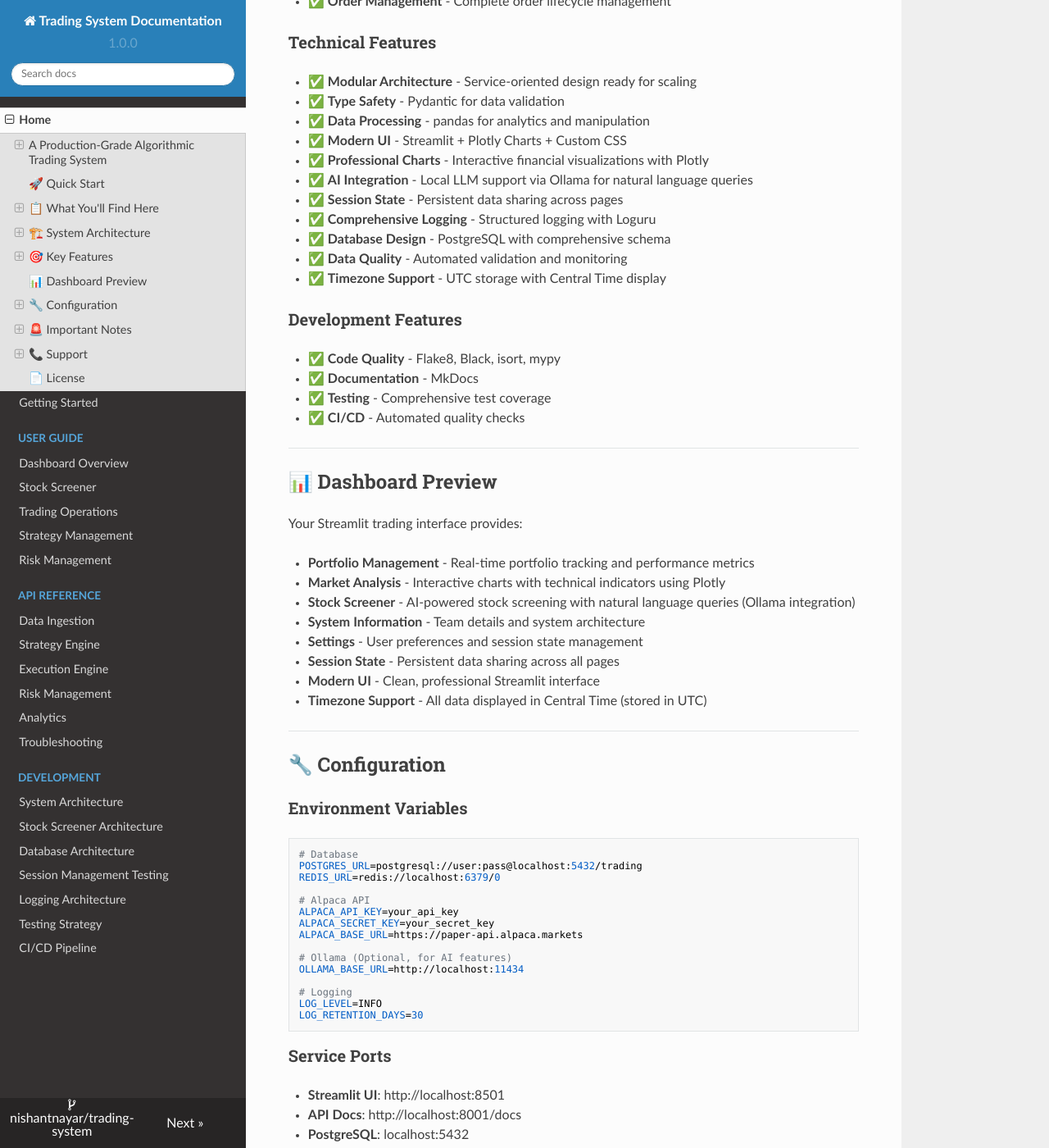
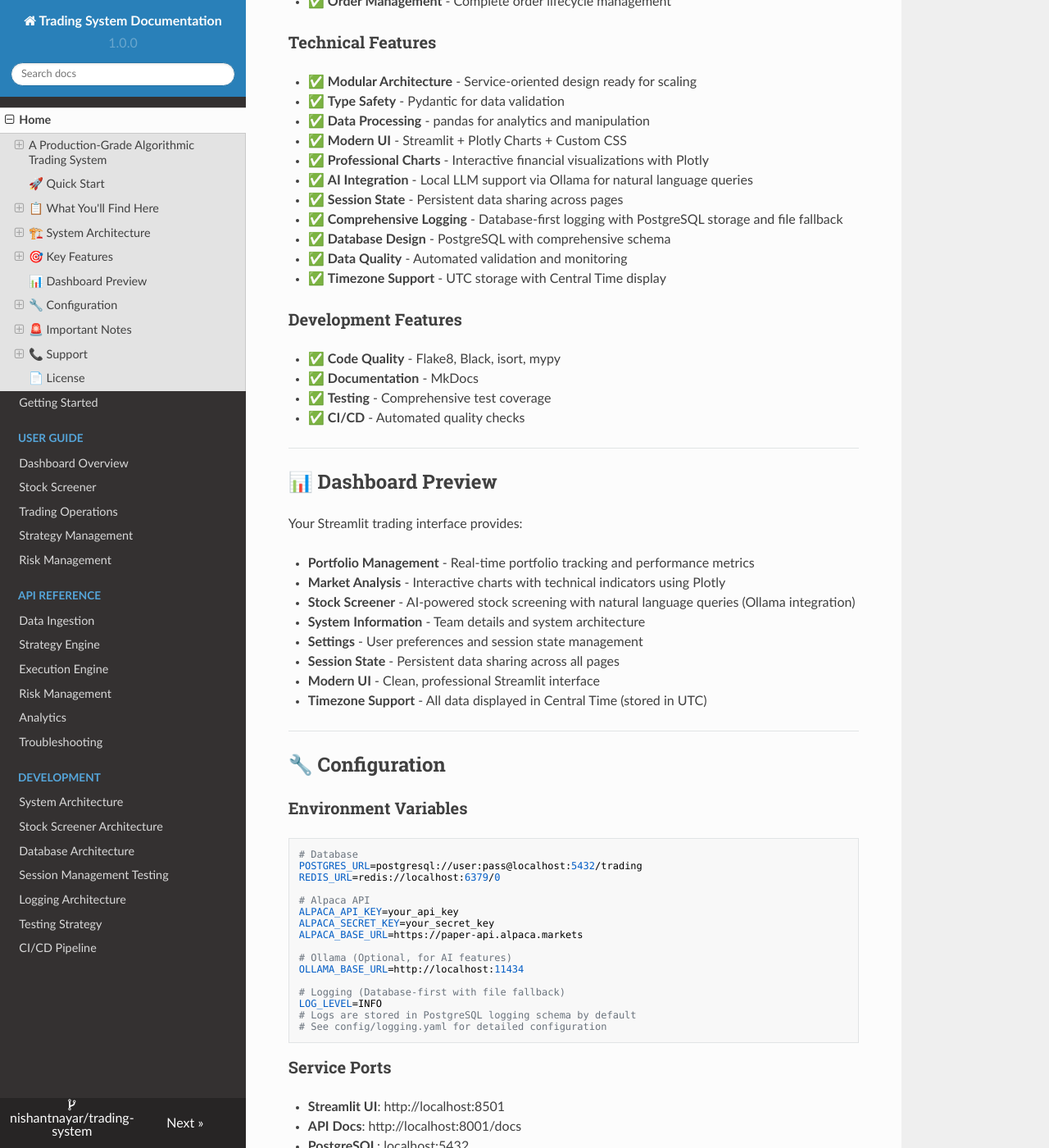
Before and after one commit to nishantnayar/Trading-System, an MkDocs documentation site: the page built from docs/index.md, in a window 1280 px wide and 1400 px high, scrolled down 2647 px. Shown: the whole window at 82% size. Built offline with MkDocs 1.6.1, drawn with Linux system fonts in a browser that asks for light colours; nearby versions of some CDN libraries.

Commit message:
updated doumentation

````diff
--- a/docs/index.md
+++ b/docs/index.md
@@ -137,7 +137,7 @@ graph TB
 - ✅ **Professional Charts** - Interactive financial visualizations with Plotly
 - ✅ **AI Integration** - Local LLM support via Ollama for natural language queries
 - ✅ **Session State** - Persistent data sharing across pages
-- ✅ **Comprehensive Logging** - Structured logging with Loguru
+- ✅ **Comprehensive Logging** - Database-first logging with PostgreSQL storage and file fallback
 - ✅ **Database Design** - PostgreSQL with comprehensive schema
 - ✅ **Data Quality** - Automated validation and monitoring
 - ✅ **Timezone Support** - UTC storage with Central Time display
@@ -181,9 +181,10 @@ ALPACA_BASE_URL=https://paper-api.alpaca.markets
 # Ollama (Optional, for AI features)
 OLLAMA_BASE_URL=http://localhost:11434
 
-# Logging
+# Logging (Database-first with file fallback)
 LOG_LEVEL=INFO
-LOG_RETENTION_DAYS=30
+# Logs are stored in PostgreSQL logging schema by default
+# See config/logging.yaml for detailed configuration
 ```
 
 ### **Service Ports**
````
Also changed, not shown: Readme.md (+6 -4 lines), docs/development/architecture.md (+1 -1 lines), docs/development/database.md (+1 -1 lines), docs/development/logging.md (+1 -1 lines), docs/development/stock-screener-architecture.md (+1 -1 lines).
